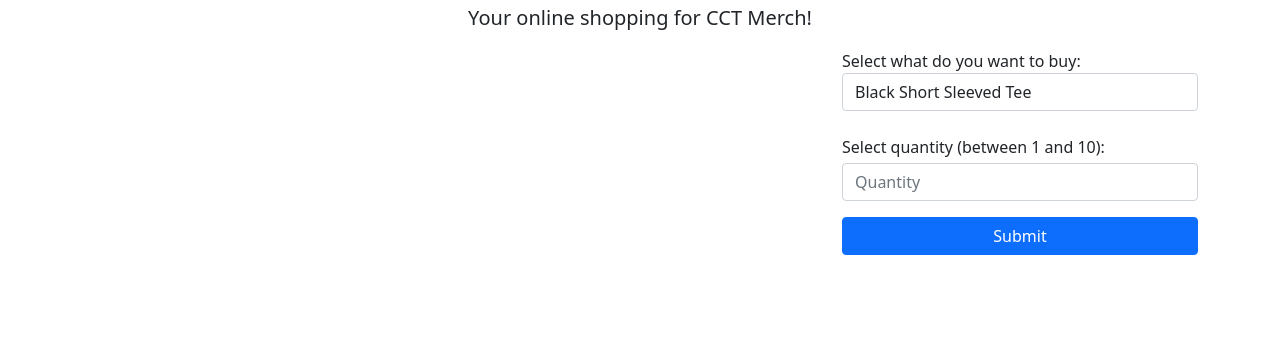
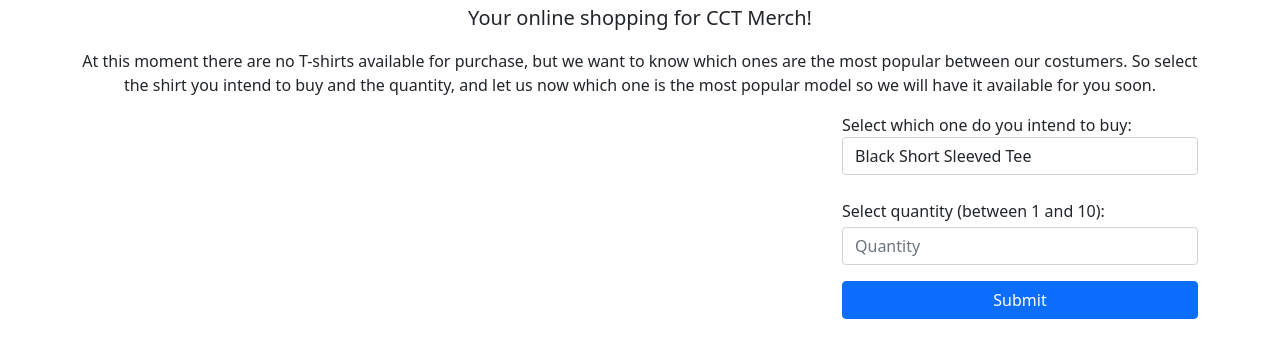
Before and after one commit to IngDih/ssp-ca3, a website: page views/index.html in a window 1280 px wide. Shown: the part 157-514 px from the top of the page. Drawn offline with nearby package versions, Linux system fonts and the light colour scheme; no server answers.

Commit message:
Small edits

```diff
--- a/views/css/mystylesheet.css
+++ b/views/css/mystylesheet.css
@@ -1,4 +1,4 @@
-/* Basic  */
+/* Basic Stylesheet */
 
 html {
     position: relative;
--- a/views/index.html
+++ b/views/index.html
@@ -15,7 +15,6 @@
     <script src="https://code.jquery.com/jquery-3.6.0.min.js"
         integrity="sha256-/xUj+3OJU5yExlq6GSYGSHk7tPXikynS7ogEvDej/m4=" crossorigin="anonymous"></script>
     <script src="js/table.js"></script>
-    <script src="js/myscript.js"></script>
 
 </head>
 
@@ -52,12 +51,16 @@
             <div class="text-center mt-5">
                 <h1>Welcome to T-Shop!</h1>
                 <p class="lead">Your online shopping for CCT Merch! </p>
+                <p>At this moment there are no T-shirts available for purchase, but we want to know which ones are the most popular between our costumers.
+                    So select the shirt you intend to buy and the quantity, and let us now which one is the most popular model so
+                    we will have it available for you soon.
+                </p>
             </div>
             <div id="results" class="col-lg-8 mb-5 order-1"></div>
             <div id="cart" class="col-lg-4 mb-5 order-2">
                 <form enctype="application/json" action="/post/json" method="post">
                     <div class="form-group">
-                        <label for="quantity">Select what do you want to buy:</label>
+                        <label for="quantity">Select which one do you intend to buy:</label>
                         <select class="form-control" name="sec_n">
                             <option value="0">Black Short Sleeved Tee</option>
                             <option value="1">Grey Short Sleeved Tee</option>
```
Also changed, not shown: 1 other file.
